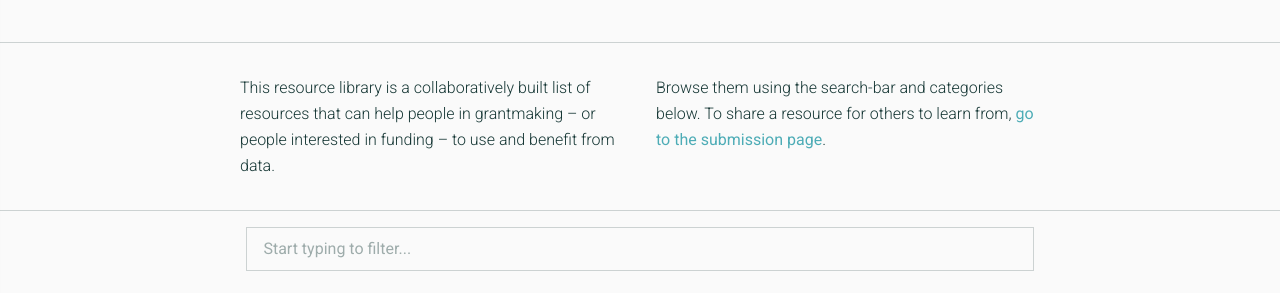
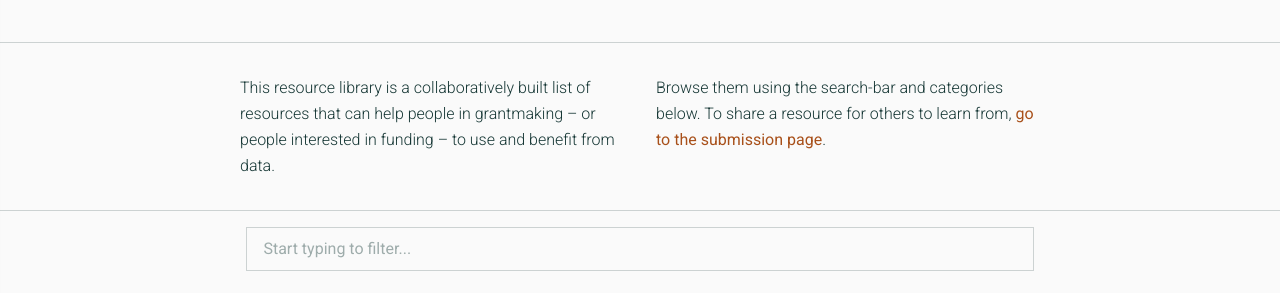
Before and after one commit to ThreeSixtyGiving/resource-library, a Jekyll site: the page built from source/index.html, in a window 1280 px wide. Shown: the part 304-597 px from the top of the page. Built offline with Jekyll 4.4.1, drawn with Linux system fonts in a browser that asks for light colours.

Commit message:
applies orange-dark to links

```diff
--- a/source/_sass/_prose.scss
+++ b/source/_sass/_prose.scss
@@ -54,7 +54,7 @@
 
   > a {
     font-weight: 400;
-    color: $teal;
+    color: var(--color-orange-dark);
   }
 }
 
```
